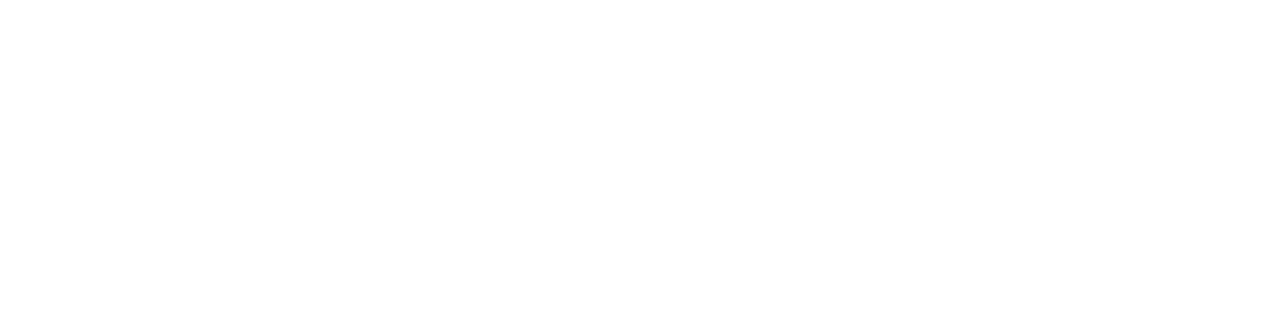
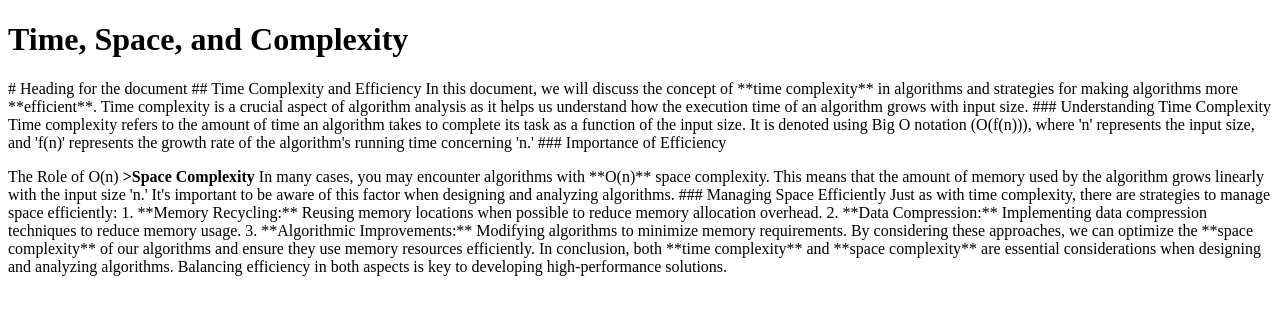
Before and after one commit to acciojob/time-and-space-complexity-Shrikanttathe-hub, a website: page main.html in a window 1280 px wide. Drawn offline with Linux system fonts and the light colour scheme.

Commit message:
created a submission

```diff
--- a/main.html
+++ b/main.html
@@ -8,6 +8,34 @@
 
 <body>
 	<!-- the entire body must be written by student -->
+	<h1>Time, Space, and Complexity</h1>
+	<p># Heading for the document
+
+## Time Complexity and Efficiency
+
+In this document, we will discuss the concept of **time complexity** in algorithms and strategies for making algorithms more **efficient**. Time complexity is a crucial aspect of algorithm analysis as it helps us understand how the execution time of an algorithm grows with input size.
+
+### Understanding Time Complexity
+
+Time complexity refers to the amount of time an algorithm takes to complete its task as a function of the input size. It is denoted using Big O notation (O(f(n))), where 'n' represents the input size, and 'f(n)' represents the growth rate of the algorithm's running time concerning 'n.'
+
+### Importance of Efficiency
+</p>
+	<p>The Role of O(n) <b>>Space Complexity</b>
+
+In many cases, you may encounter algorithms with **O(n)** space complexity. This means that the amount of memory used by the algorithm grows linearly with the input size 'n.' It's important to be aware of this factor when designing and analyzing algorithms.
+
+### Managing Space Efficiently
+
+Just as with time complexity, there are strategies to manage space efficiently:
+
+1. **Memory Recycling:** Reusing memory locations when possible to reduce memory allocation overhead.
+2. **Data Compression:** Implementing data compression techniques to reduce memory usage.
+3. **Algorithmic Improvements:** Modifying algorithms to minimize memory requirements.
+
+By considering these approaches, we can optimize the **space complexity** of our algorithms and ensure they use memory resources efficiently.
+
+In conclusion, both **time complexity** and **space complexity** are essential considerations when designing and analyzing algorithms. Balancing efficiency in both aspects is key to developing high-performance solutions.</p>
     <script type="text/javascript" src="./script.js">
 </script>
 
```
